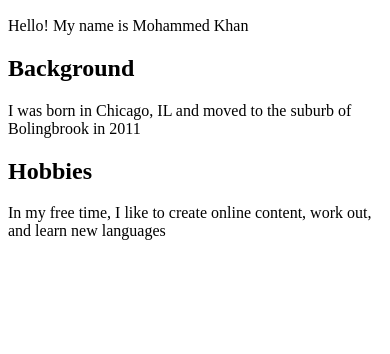
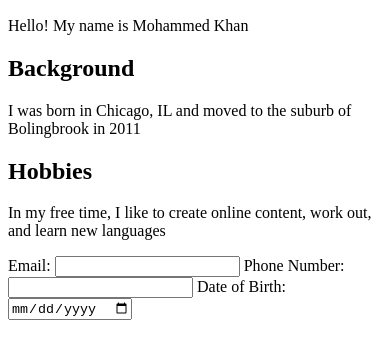
Before and after one commit to MK-ITMD-362/lab1, a plain HTML site: page index.html in a window 390 px wide. Shown: the part 110-464 px from the top of the page. Drawn offline with Linux system fonts and the light colour scheme.

Commit message:
Add form for email, phone, and dob

```diff
--- a/index.html
+++ b/index.html
@@ -18,6 +18,19 @@
 			<h2>Hobbies</h2>
 			<p>In my free time, I like to create online content, work out, and learn new languages</p>
 
+			<form>
+				<div>
+					<label>Email: </label>
+					<input type="email" id="email">
+
+					<label>Phone Number: </label>
+					<input type="tel" id="phone">
+
+					<label>Date of Birth: </label>
+					<input type="date" id="dob">
+
+				</div>
+			</form>
 		</section>
 	</body>
 </html>
```
